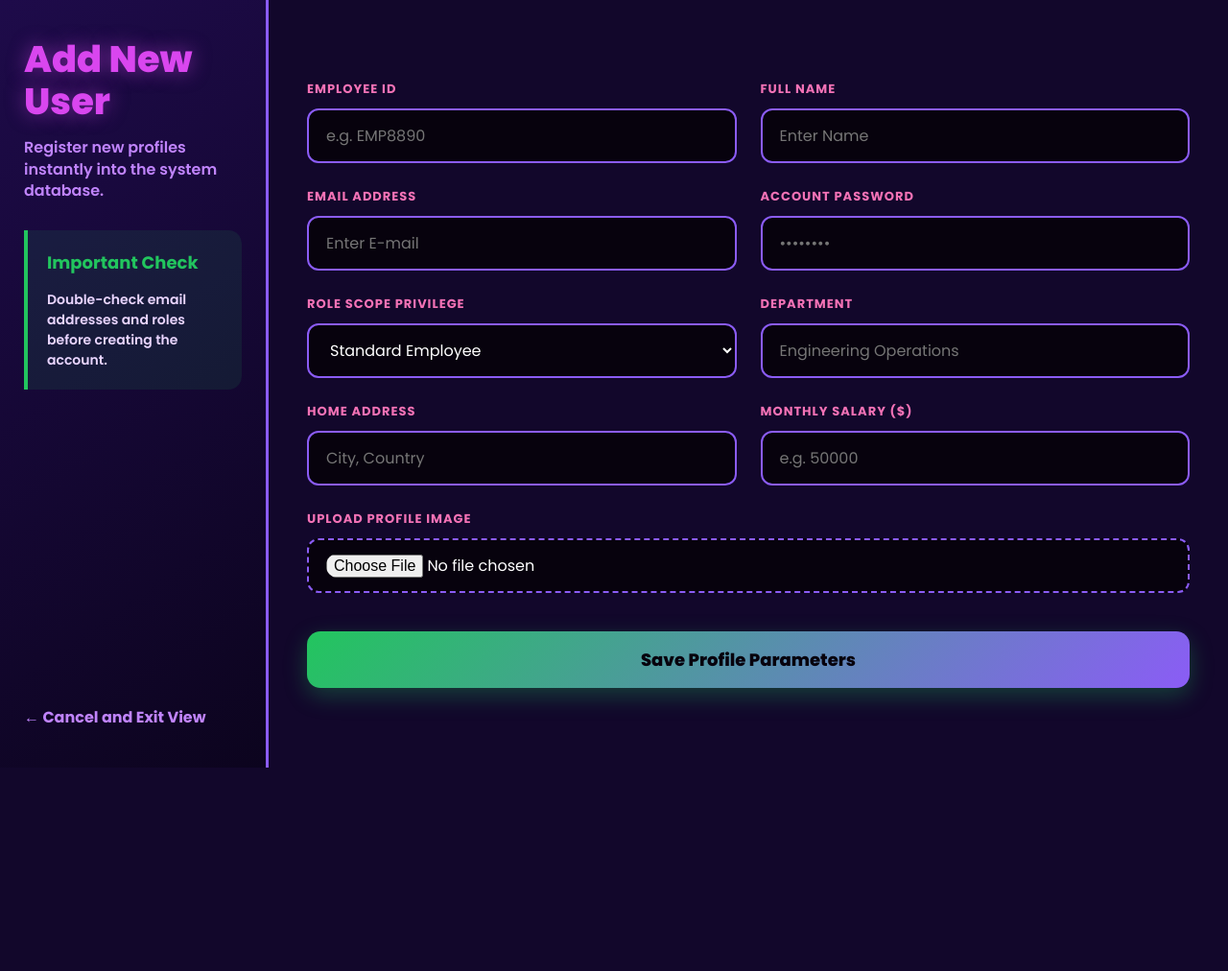
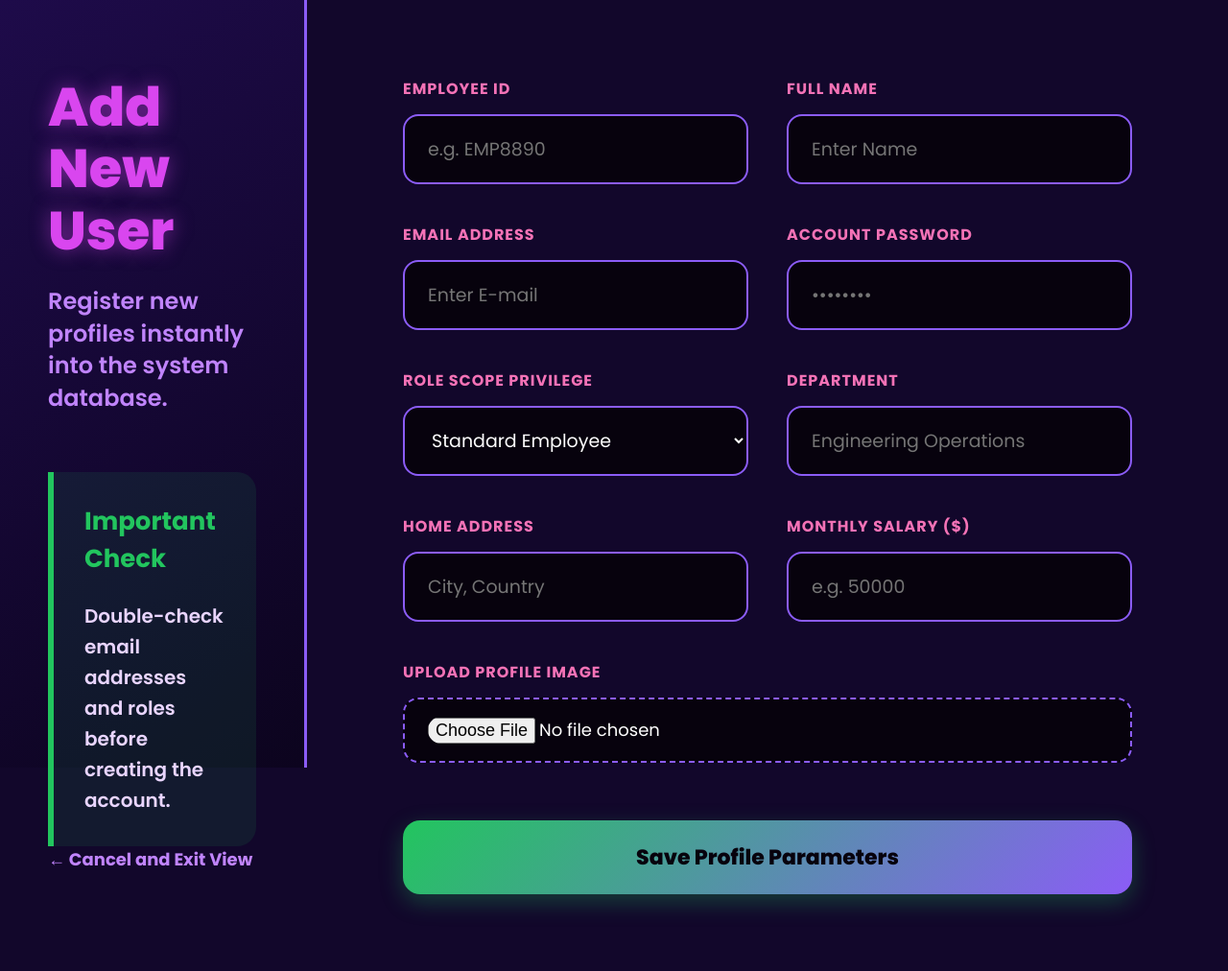
Before and after one commit to Joyanto2039/Employee-Attrition-Prediction, a Flask app: page /add_employee in a window 1280 px wide. Shown: the whole page at 96% size. Before the commit the page ends 800 px from the top, so only its background shows below. Run offline with Flask 3, Linux system fonts and the light colour scheme; a user stored in the database is signed in.

Commit message:
Updated files

```diff
--- a/templates/add_employee.html
+++ b/templates/add_employee.html
@@ -22,23 +22,21 @@
             width: 100%;
             min-height: 100vh;
             background: #12072b;
-            flex-direction: row;
         }
 
         .info-panel {
-            width: 280px;
+            width: 25%;
             background: linear-gradient(145deg, #1e0b4a, #0c041e);
-            padding: 40px 25px;
+            padding: 80px 50px;
             display: flex;
             flex-direction: column;
             justify-content: space-between;
             border-right: 3px solid #8b5cf6;
             position: fixed;
             height: 100vh;
-            z-index: 10;
         }
        .info-panel-header h2 {
-            font-size: clamp(28px, 3vw, 44px);
+            font-size: 56px;
             font-weight: 800;
             color: #d946ef;
             line-height: 1.15;
@@ -46,42 +44,41 @@
         }
 
         .info-panel-header p {
-            font-size: 16px;
+            font-size: 24px;
             color: #c084fc;
-            margin-top: 15px;
+            margin-top: 24px;
             font-weight: 600;
             line-height: 1.4;
         }
 
         .brand-hint {
             background: rgba(34, 197, 94, 0.1);
-            border-left: 4px solid #22c55e;
-            padding: 20px;
-            border-radius: 0 14px 14px 0;
-            margin-top: 30px;
+            border-left: 6px solid #22c55e;
+            padding: 32px;
+            border-radius: 0 20px 20px 0;
+            margin-top: 60px;
         }
 
         .brand-hint h4 {
             color: #22c55e;
-            font-size: 18px;
+            font-size: 26px;
             font-weight: 700;
-            margin-bottom: 8px;
+            margin-bottom: 12px;
         }
 
         .brand-hint p {
             color: #e9d5ff;
-            font-size: 14px;
-            line-height: 1.5;
+            font-size: 20px;
+            line-height: 1.6;
         }
 
         .grid-panel {
-            width: calc(100% - 280px);
-            margin-left: 280px;
-            padding: 50px 40px;
+            width: 75%;
+            margin-left: 25%;
+            padding: 80px 100px;
             display: flex;
             flex-direction: column;
             justify-content: center;
-            transition: 0.3s;
         }
 
         form { width: 100%; }
@@ -89,42 +86,42 @@
         .input-matrix {
             display: grid;
             grid-template-columns: repeat(2, 1fr);
-            gap: 25px;
+            gap: 40px;
             width: 100%;
         }
 
         .full-width-field { grid-column: span 2; }
 
         .matrix-field { display: flex; flex-direction: column; }
-        .matrix-field label { font-size: 13px; font-weight: 700; color: #f472b6; margin-bottom: 10px; text-transform: uppercase; letter-spacing: 1px; }
+        .matrix-field label { font-size: 16px; font-weight: 700; color: #f472b6; margin-bottom: 14px; text-transform: uppercase; letter-spacing: 1px; }
 
         .matrix-field input, .matrix-field select {
             width: 100%;
-            padding: 14px 18px;
-            border-radius: 12px;
+            padding: 20px 24px;
+            border-radius: 16px;
             border: 2px solid #8b5cf6;
             background: #07020d;
             color: white;
-            font-size: 16px;
+            font-size: 19px;
             outline: none;
             transition: 0.3s;
         }
         .matrix-field input:focus, .matrix-field select:focus { border-color: #22c55e; box-shadow: 0 0 20px rgba(34, 197, 94, 0.4); }
 
-        .file-upload-box { background: #07020d; border: 2px dashed #8b5cf6; border-radius: 12px; padding: 14px 18px; display: flex; align-items: center; cursor: pointer; transition: 0.3s; }
+        .file-upload-box { background: #07020d; border: 2px dashed #8b5cf6; border-radius: 16px; padding: 18px 24px; display: flex; align-items: center; cursor: pointer; transition: 0.3s; }
         .file-upload-box:hover { border-color: #d946ef; background: rgba(217, 70, 239, 0.02); }
-        .file-upload-box input[type="file"] { border: none; background: transparent; padding: 0; margin: 0; cursor: pointer; font-size: 16px; width: 100%; }
+        .file-upload-box input[type="file"] { border: none; background: transparent; padding: 0; margin: 0; cursor: pointer; font-size: 18px; }
 
-        .submit-container { margin-top: 40px; display: flex; align-items: center; width: 100%; }
+        .submit-container { margin-top: 60px; display: flex; align-items: center; width: 100%; }
 
         button {
             width: 100%;
-            padding: 16px;
+            padding: 22px;
             background: linear-gradient(135deg, #22c55e, #8b5cf6);
             color: #07020d;
             border: none;
-            border-radius: 14px;
-            font-size: 18px;
+            border-radius: 18px;
+            font-size: 22px;
             font-weight: 800;
             cursor: pointer;
             transition: 0.3s;
@@ -135,22 +132,12 @@
         .back-link {
             color: #c084fc;
             text-decoration: none;
-            font-size: 16px;
+            font-size: 18px;
             font-weight: 700;
             white-space: nowrap;
             transition: 0.2s;
-            margin-top: 20px;
-            display: inline-block;
         }
         .back-link:hover { color: #d946ef; text-decoration: underline; }
-
-        @media (max-width: 991px) {
-            .workspace-wrapper { flex-direction: column; }
-            .info-panel { width: 100%; height: auto; position: relative; border-right: none; border-bottom: 3px solid #8b5cf6; padding: 30px 20px; }
-            .grid-panel { width: 100%; margin-left: 0; padding: 30px 20px; }
-            .input-matrix { grid-template-columns: 1fr; gap: 20px; }
-            .full-width-field { grid-column: span 1; }
-        }
     </style>
 </head>
 <body>
```
Also changed, not shown: templates/add_admin.html (+22 -35 lines), templates/admin_dashboard.html (+25 -39 lines), templates/login.html (+34 -34 lines).
